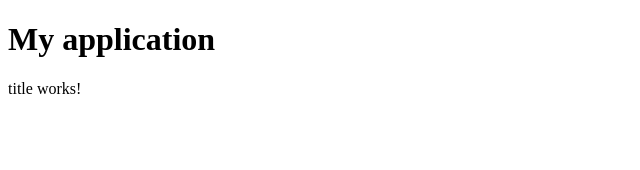
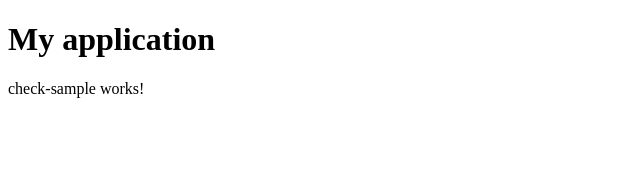
Before and after one commit to beacastroalves/dio-angular, an Angular app in the folder formação-angular-01/04-lifecycle-hooks-angular/lifecyle/: page / in a window 1280 px wide. Shown: the top 170 px of the page, without its empty margins (0-640 px from the left). Built offline with nearby package versions, Linux system fonts and the light colour scheme.

Commit message:
DoCheck e sua ordem de execução

```diff
--- a/formação-angular-01/04-lifecycle-hooks-angular/lifecyle/src/app/app.component.html
+++ b/formação-angular-01/04-lifecycle-hooks-angular/lifecyle/src/app/app.component.html
@@ -1,3 +1,3 @@
 <h1>My application</h1>
-<app-title></app-title>
+<app-check-sample></app-check-sample>
 <router-outlet></router-outlet>
--- a/formação-angular-01/04-lifecycle-hooks-angular/lifecyle/src/app/app.module.ts
+++ b/formação-angular-01/04-lifecycle-hooks-angular/lifecyle/src/app/app.module.ts
@@ -4,11 +4,13 @@ import { BrowserModule } from '@angular/platform-browser';
 import { AppRoutingModule } from './app-routing.module';
 import { AppComponent } from './app.component';
 import { TitleComponent } from './title/title.component';
+import { CheckSampleComponent } from './check-sample/check-sample.component';
 
 @NgModule({
   declarations: [
     AppComponent,
     TitleComponent,
+    CheckSampleComponent,
   ],
   imports: [
     BrowserModule,
--- /dev/null
+++ b/formação-angular-01/04-lifecycle-hooks-angular/lifecyle/src/app/check-sample/check-sample.component.html
@@ -0,0 +1 @@
+<p>check-sample works!</p>
--- /dev/null
+++ b/formação-angular-01/04-lifecycle-hooks-angular/lifecyle/src/app/check-sample/check-sample.component.ts
@@ -0,0 +1,49 @@
+import {
+  Component,
+  OnInit,
+  DoCheck,
+  AfterContentChecked,
+  AfterContentInit,
+  AfterViewChecked,
+  AfterViewInit,
+ } from '@angular/core';
+
+@Component({
+  selector: 'app-check-sample',
+  templateUrl: './check-sample.component.html',
+  styleUrls: ['./check-sample.component.css']
+})
+export class CheckSampleComponent implements
+  OnInit,
+  DoCheck,
+  AfterContentChecked,
+  AfterContentInit,
+  AfterViewChecked,
+  AfterViewInit {
+
+  constructor() { }
+
+  ngAfterViewInit(): void {
+    console.log(`ngAfterViewInit`);
+  }
+
+  ngAfterViewChecked(): void {
+    console.log(`ngAfterViewChecked`);
+  }
+
+  ngAfterContentInit(): void {
+    console.log(`ngAfterContentInit`);
+  }
+
+  ngAfterContentChecked(): void {
+    console.log(`ngAfterContentChecked`);
+  }
+
+  ngDoCheck(): void {
+    console.log(`ngDoCheck`);
+  }
+
+  ngOnInit(): void {
+    console.log(`ngOnInit`);
+  }
+}
--- a/formação-angular-01/04-lifecycle-hooks-angular/lifecyle/src/app/title/title.component.html
+++ b/formação-angular-01/04-lifecycle-hooks-angular/lifecyle/src/app/title/title.component.html
@@ -1 +1 @@
-<p>title works!</p>
+<p>{{ name }}</p>
--- a/formação-angular-01/04-lifecycle-hooks-angular/lifecyle/src/app/title/title.component.ts
+++ b/formação-angular-01/04-lifecycle-hooks-angular/lifecyle/src/app/title/title.component.ts
@@ -1,10 +1,25 @@
-import { Component } from '@angular/core';
+import { Component, Input, OnChanges, OnInit } from '@angular/core';
 
 @Component({
   selector: 'app-title',
   templateUrl: './title.component.html',
   styleUrls: ['./title.component.css']
 })
-export class TitleComponent {
+export class TitleComponent implements OnInit, OnChanges {
 
+  @Input() name: string = 'A';
+
+
+  constructor() {
+    console.log(`Constructor ${this.name}`);
+  }
+
+  ngOnChanges(): void {
+    console.log(`OnChanges ${this.name}`);
+  }
+
+  ngOnInit(): void {
+    this.name = this.name + "x"
+    console.log(`OnInit ${this.name}`);
+  }
 }
```
Also changed, not shown: formação-angular-01/04-lifecycle-hooks-angular/lifecyle/src/app/check-sample/check-sample.component.css (added).
